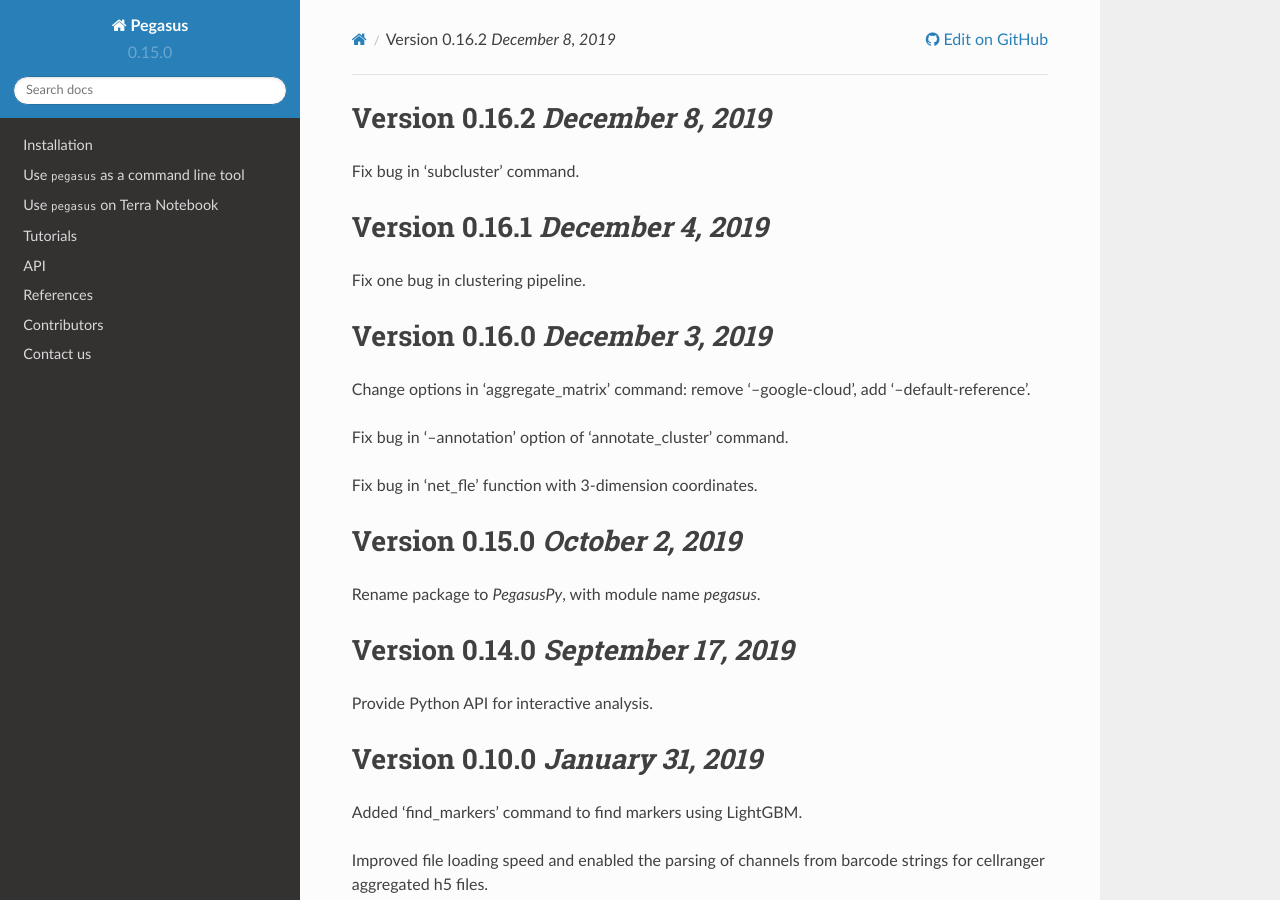
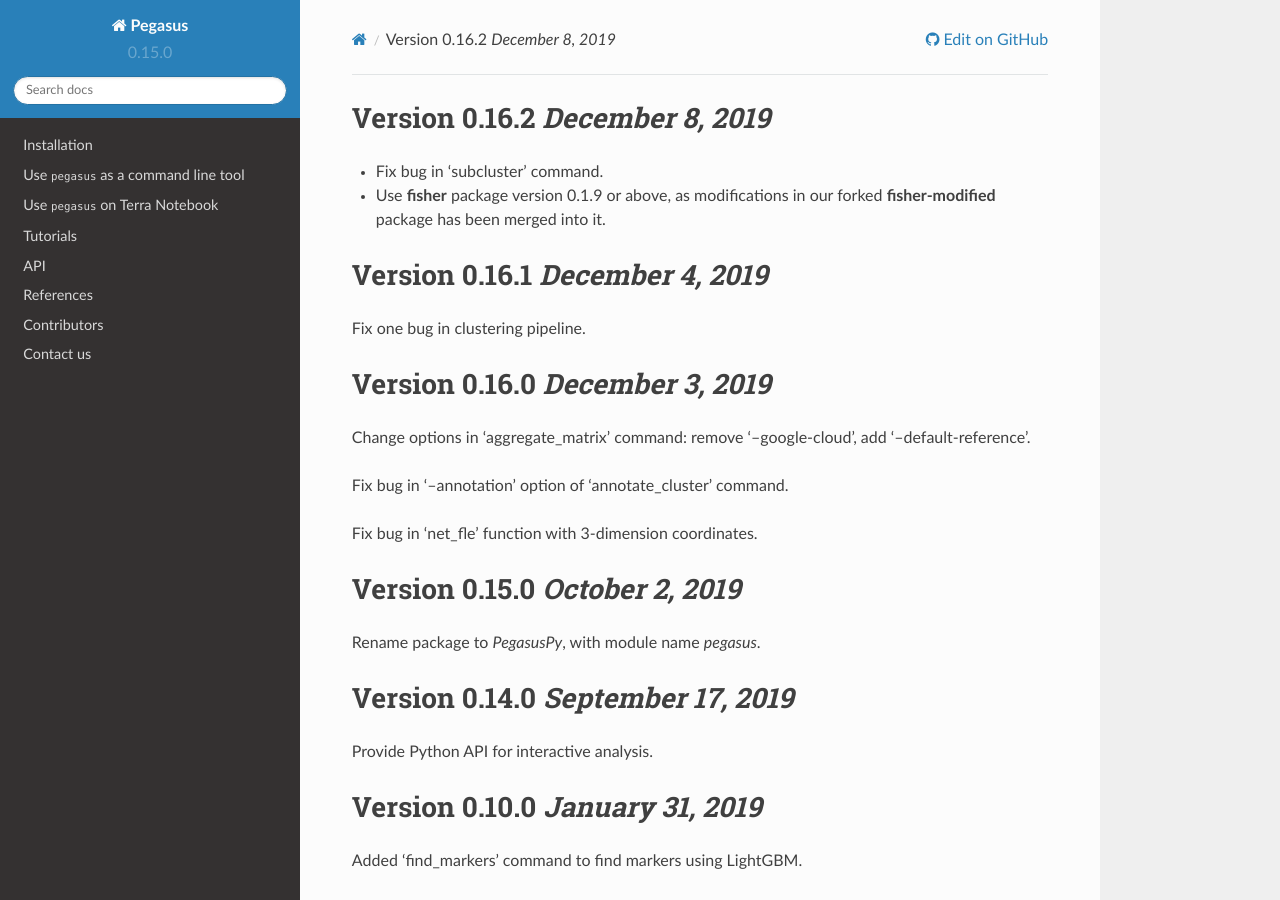
Before and after one commit to lilab-bcb/pegasus, a Sphinx documentation site: the page built from docs/release_notes.rst, in a window 1280 px wide and 900 px high. Built offline with Sphinx 7.4.7 and the Read the Docs theme 2.0.0, drawn with Linux system fonts in a browser that asks for light colours; formulas are drawn with MathJax 3.

Commit message:
update release note

```diff
--- a/docs/release_notes.rst
+++ b/docs/release_notes.rst
@@ -1,7 +1,9 @@
 Version 0.16.2 `December 8, 2019`
 -----------------------------------
 
-Fix bug in 'subcluster' command.
+* Fix bug in 'subcluster' command.
+
+* Use **fisher** package version 0.1.9 or above, as modifications in our forked **fisher-modified** package has been merged into it.
 
 Version 0.16.1 `December 4, 2019`
 -----------------------------------
```
